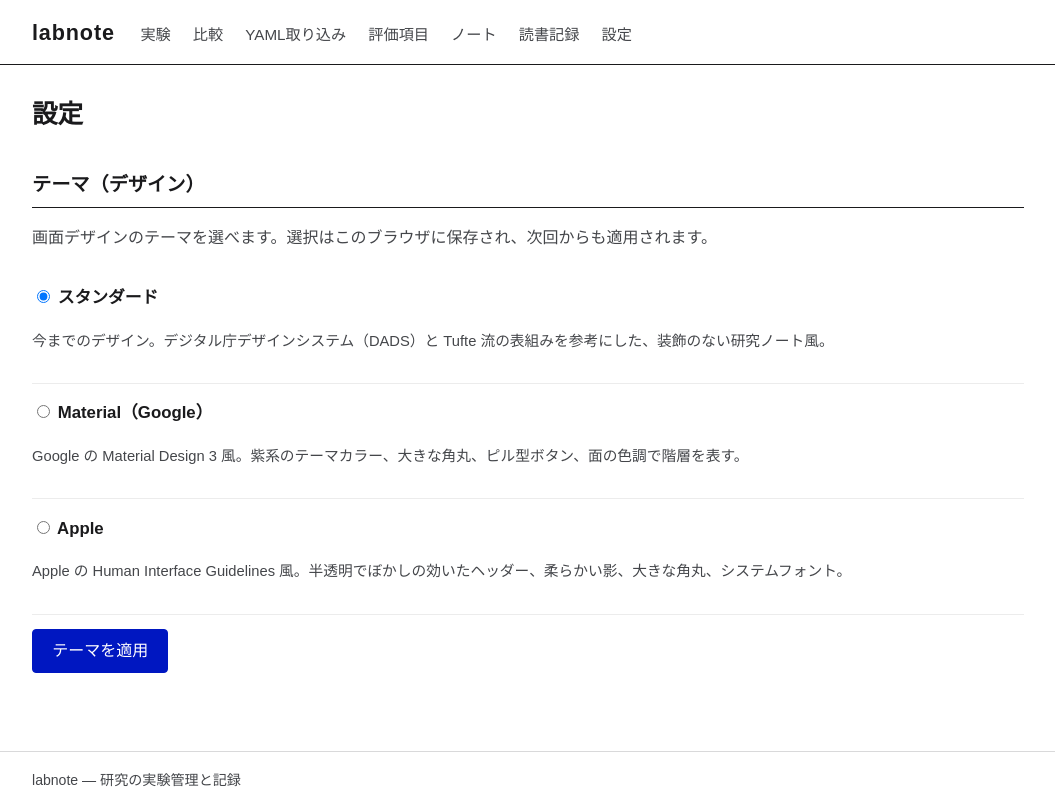
After one commit to riku213/labnote, a Django app: page /settings/ in a window 1280 px wide. The commit adds this page. Shown: the whole page, without its empty margins (112-1167 px from the left). Run offline with Django 5.2, Linux system fonts and the light colour scheme.

Commit message:
テーマ切り替え機能を追加（スタンダード／Material／Appleの3種、設定画面から変更可能）
Co-authored-by: Muse

```diff
--- a/config/settings.py
+++ b/config/settings.py
@@ -71,6 +71,7 @@ TEMPLATES = [
         'OPTIONS': {
             'context_processors': [
                 'django.template.context_processors.request',
+                'records.context_processors.theme',
                 'django.contrib.auth.context_processors.auth',
                 'django.contrib.messages.context_processors.messages',
             ],
--- /dev/null
+++ b/records/context_processors.py
@@ -0,0 +1,8 @@
+THEMES = ("standard", "material", "apple")
+
+
+def theme(request):
+    value = request.COOKIES.get("labnote_theme", "standard")
+    if value not in THEMES:
+        value = "standard"
+    return {"labnote_theme": value}
--- a/records/templates/records/base.html
+++ b/records/templates/records/base.html
@@ -1,22 +1,50 @@
 <!DOCTYPE html>
-<html lang="ja">
+<html lang="ja" data-theme="{{ labnote_theme|default:'standard' }}">
 <head>
 <meta charset="utf-8">
 <meta name="viewport" content="width=device-width, initial-scale=1">
 <title>{% block title %}labnote{% endblock %}</title>
-{% comment %}デザイン方針: デジタル庁デザインシステム(DADS)の色・余白・44pxタップ領域を参考にし、表は Tufte 流（罫線は最小限、縦罫なし、数値は右揃え＋等幅数字）に寄せた。グラデーション・影・装飾は使わない。{% endcomment %}
+{% comment %}テーマは「設定」画面で切り替え可能（Cookieに保存）。
+standard: デジタル庁デザインシステム(DADS)と Tufte 流の表組みを参考にした素朴なデザイン。
+material: Google Material Design 3 風（テーマカラー #6750A4、大きな角丸、ピル型ボタン、面の色調）。
+apple: Apple Human Interface Guidelines 風（半透明ヘッダー＋ぼかし、柔らかい影、大きな角丸）。{% endcomment %}
 <style>
-:root {
+:root, [data-theme="standard"] {
   --ink: #1a1a1c; --ink-2: #44464a; --line: #d9d9da; --line-soft: #ececec;
-  --blue: #0017c1; --blue-dark: #001078; --red: #b3261e; --bg-soft: #f5f5f4;
+  --blue: #0017c1; --blue-dark: #001078; --red: #b3261e; --bg: #fff; --bg-soft: #f5f5f4;
+  --card-bg: transparent; --header-bg: #fff; --header-blur: none;
+  --radius: 4px; --radius-sm: 4px; --btn-radius: 4px; --shadow: none;
+  --thumb: 150px; --font: "Hiragino Kaku Gothic ProN", "Hiragino Sans", "Noto Sans JP", sans-serif;
+  --candidate-pad: 0.9rem 0; --candidate-border: 1px solid var(--line-soft);
+}
+[data-theme="material"] {
+  --ink: #1d1b20; --ink-2: #49454f; --line: #cac4d0; --line-soft: #e6e0ee;
+  --blue: #6750a4; --blue-dark: #4f378b; --red: #b3261e; --bg: #fef7ff; --bg-soft: #f3edf7;
+  --card-bg: #f3edf7; --header-bg: #f3edf7;
+  --radius: 20px; --radius-sm: 12px; --btn-radius: 999px;
+  --shadow: 0 1px 2px rgba(0,0,0,.12), 0 4px 14px rgba(103,80,164,.10);
+  --thumb: 170px;
+  --candidate-pad: 1.1rem 1.2rem; --candidate-border: none;
+}
+[data-theme="apple"] {
+  --ink: #1d1d1f; --ink-2: #6e6e73; --line: #d2d2d7; --line-soft: #e8e8ed;
+  --blue: #0071e3; --blue-dark: #0060c9; --red: #d70015; --bg: #f5f5f7; --bg-soft: #fff;
+  --card-bg: #fff; --header-bg: rgba(251,251,253,.75); --header-blur: blur(14px);
+  --radius: 18px; --radius-sm: 10px; --btn-radius: 999px;
+  --shadow: 0 4px 18px rgba(0,0,0,.07);
+  --thumb: 170px; --font: -apple-system, BlinkMacSystemFont, "SF Pro Text", "Hiragino Kaku Gothic ProN", "Hiragino Sans", "Noto Sans JP", sans-serif;
+  --candidate-pad: 1.1rem 1.2rem; --candidate-border: none;
 }
 * { box-sizing: border-box; }
-body { margin: 0; color: var(--ink); background: #fff;
-  font-family: "Hiragino Kaku Gothic ProN", "Hiragino Sans", "Noto Sans JP", sans-serif;
+body { margin: 0; color: var(--ink); background: var(--bg);
+  font-family: var(--font);
   line-height: 1.8; font-size: 16px; }
 a { color: var(--blue); text-underline-offset: 3px; }
 a:hover { color: var(--blue-dark); }
-header.site { border-bottom: 1px solid var(--ink); }
+header.site { border-bottom: 1px solid var(--line); background: var(--header-bg);
+  backdrop-filter: var(--header-blur); -webkit-backdrop-filter: var(--header-blur);
+  position: sticky; top: 0; z-index: 10; }
+[data-theme="standard"] header.site { position: static; border-bottom-color: var(--ink); }
 header.site .inner { max-width: 1024px; margin: 0 auto; padding: 0.9rem 1rem 0.7rem;
   display: flex; flex-wrap: wrap; align-items: baseline; gap: 0.4rem 1.6rem; }
 .site-title { font-size: 1.35rem; font-weight: 700; letter-spacing: 0.04em; }
@@ -26,25 +54,35 @@ nav.main a:hover { color: var(--blue); text-decoration: underline; text-underlin
 main { max-width: 1024px; margin: 0 auto; padding: 1.6rem 1rem 4rem; }
 h1 { font-size: 1.6rem; line-height: 1.4; margin: 0.4rem 0 1rem; }
 h2 { font-size: 1.2rem; margin: 2.2rem 0 0.6rem; padding-bottom: 0.25rem; border-bottom: 1px solid var(--ink); }
+[data-theme="material"] h2, [data-theme="apple"] h2 { border-bottom: none; }
 h3 { font-size: 1.05rem; margin: 1.6rem 0 0.4rem; }
 p.lead { color: var(--ink-2); }
 table { border-collapse: collapse; margin: 0.8rem 0 1.4rem; width: 100%;
   border-top: 2px solid var(--ink); border-bottom: 1px solid var(--ink); }
+[data-theme="material"] table, [data-theme="apple"] table {
+  border-top: none; border-bottom: none; background: var(--card-bg);
+  border-radius: var(--radius); box-shadow: var(--shadow); overflow: hidden; }
 th, td { padding: 0.45rem 0.7rem; text-align: left; vertical-align: top; }
 thead th, tr.head th { border-bottom: 1px solid var(--ink); font-weight: 700; }
+[data-theme="material"] thead th, [data-theme="apple"] thead th { border-bottom: 1px solid var(--line); }
 tbody tr, tr.row { border-bottom: 1px solid var(--line-soft); }
 td.num, th.num { text-align: right; font-variant-numeric: tabular-nums; }
 td.best { font-weight: 700; }
 .note-cell { color: var(--ink-2); font-size: 0.9rem; }
 ul.plain { list-style: none; padding: 0; margin: 0.6rem 0; }
 ul.plain li { padding: 0.55rem 0; border-bottom: 1px solid var(--line-soft); }
+[data-theme="material"] ul.plain li, [data-theme="apple"] ul.plain li {
+  background: var(--card-bg); border-bottom: none; border-radius: var(--radius);
+  box-shadow: var(--shadow); padding: 0.7rem 1rem; margin: 0.5rem 0; }
 .meta { color: var(--ink-2); font-size: 0.92rem; }
 .btn { display: inline-block; background: var(--blue); color: #fff; border: 1px solid var(--blue);
-  padding: 0.55rem 1.2rem; border-radius: 4px; font-size: 1rem; cursor: pointer;
+  padding: 0.55rem 1.2rem; border-radius: var(--btn-radius); font-size: 1rem; cursor: pointer;
   text-decoration: none; min-height: 44px; line-height: 1.5; }
 .btn:hover { background: var(--blue-dark); color: #fff; }
-.btn.secondary { background: #fff; color: var(--blue); }
-.btn.secondary:hover { background: #eef1ff; }
+.btn.secondary { background: transparent; color: var(--blue); }
+[data-theme="material"] .btn.secondary { background: #eaddff; border-color: transparent; color: #21005d; }
+[data-theme="apple"] .btn.secondary { background: #e8e8ed; border-color: transparent; color: var(--ink); }
+.btn.secondary:hover { opacity: .85; }
 .btn.danger { background: var(--red); border-color: var(--red); }
 .btn.small { padding: 0.25rem 0.8rem; min-height: 36px; font-size: 0.9rem; }
 form p { margin: 0.9rem 0; }
@@ -52,33 +90,39 @@ label { font-weight: 700; font-size: 0.95rem; }
 input[type=text], input[type=number], input[type=date], input[type=url],
 input[type=file], select, textarea {
   display: block; width: 100%; max-width: 42rem; margin-top: 0.3rem;
-  padding: 0.55rem 0.7rem; border: 1px solid #767676; border-radius: 4px;
-  font: inherit; background: #fff; }
+  padding: 0.55rem 0.7rem; border: 1px solid #767676; border-radius: var(--radius-sm);
+  font: inherit; background: #fff; color: var(--ink); }
+[data-theme="material"] input, [data-theme="material"] select, [data-theme="material"] textarea,
+[data-theme="apple"] input, [data-theme="apple"] select, [data-theme="apple"] textarea { border-color: var(--line); }
 input:focus, select:focus, textarea:focus { outline: 2px solid var(--blue); outline-offset: 1px; }
 .helptext { color: var(--ink-2); font-size: 0.88rem; }
 .messages { list-style: none; padding: 0; margin: 0 0 1.2rem; }
 .messages li { background: var(--bg-soft); border-left: 4px solid var(--ink);
-  padding: 0.6rem 0.9rem; margin: 0.4rem 0; }
+  padding: 0.6rem 0.9rem; margin: 0.4rem 0; border-radius: var(--radius-sm); }
 .messages li.error { border-left-color: var(--red); }
 .messages li.warning { border-left-color: #b26a00; }
 pre.body { white-space: pre-wrap; font: inherit; background: none; padding: 0; margin: 0.4rem 0 1rem; }
 figure { margin: 1rem 0; }
-figure img.att { max-width: 100%; border: 1px solid var(--line); }
+figure img.att { max-width: 100%; border: 1px solid var(--line); border-radius: var(--radius-sm); }
 figcaption { color: var(--ink-2); font-size: 0.92rem; margin-top: 0.3rem; }
-.candidate { display: flex; gap: 1rem; padding: 0.9rem 0; border-bottom: 1px solid var(--line-soft); }
-.candidate img.cover { width: 80px; height: auto; align-self: flex-start; border: 1px solid var(--line); }
-.candidate .info { flex: 1; }
-footer.site { border-top: 1px solid var(--line); color: var(--ink-2); font-size: 0.88rem; }
-footer.site .inner { max-width: 1024px; margin: 0 auto; padding: 1rem; }
-.meter { background: var(--line-soft); height: 6px; margin-top: 4px; min-width: 90px; }
-.meter > span { display: block; height: 6px; background: var(--blue); }
+.candidate { display: flex; gap: 1.2rem; padding: var(--candidate-pad);
+  border-bottom: var(--candidate-border); background: var(--card-bg);
+  border-radius: var(--radius); box-shadow: var(--shadow); margin: 0.8rem 0; }
+[data-theme="standard"] .candidate { box-shadow: none; margin: 0; border-radius: 0; }
+.candidate img.cover { width: var(--thumb); height: auto; align-self: flex-start;
+  border: 1px solid var(--line); border-radius: var(--radius-sm); }
+.candidate .info { flex: 1; min-width: 0; }
+.meter { background: var(--line-soft); height: 6px; margin-top: 4px; min-width: 90px; border-radius: 3px; }
+.meter > span { display: block; height: 6px; background: var(--blue); border-radius: 3px; }
 .bar-row { display: flex; align-items: center; gap: 0.7rem; margin: 0.25rem 0; }
 .bar-code { width: 5.5rem; text-align: right; font-variant-numeric: tabular-nums; color: var(--ink-2); font-size: 0.92rem; }
-.bar-track { flex: 1; background: var(--line-soft); height: 18px; }
-.bar-fill { height: 18px; }
+.bar-track { flex: 1; background: var(--line-soft); height: 18px; border-radius: var(--radius-sm); }
+.bar-fill { height: 18px; border-radius: var(--radius-sm); }
 .bar-value { width: 6.5rem; font-variant-numeric: tabular-nums; font-size: 0.95rem; }
 .chart-block { margin: 1.2rem 0 1.8rem; }
 .chart-block h3 { margin-bottom: 0.4rem; border: none; }
+footer.site { border-top: 1px solid var(--line); color: var(--ink-2); font-size: 0.88rem; }
+footer.site .inner { max-width: 1024px; margin: 0 auto; padding: 1rem; }
 </style>
 </head>
 <body>
@@ -91,6 +135,7 @@ footer.site .inner { max-width: 1024px; margin: 0 auto; padding: 1rem; }
 <a href="{% url 'records:definition_list' %}">評価項目</a>
 <a href="{% url 'records:note_list' %}">ノート</a>
 <a href="{% url 'records:reading_list' %}">読書記録</a>
+<a href="{% url 'records:settings' %}">設定</a>
 </nav>
 </div></header>
 <main>
--- /dev/null
+++ b/records/templates/records/settings.html
@@ -0,0 +1,18 @@
+{% extends 'records/base.html' %}
+{% block content %}
+<h1>設定</h1>
+<h2>テーマ（デザイン）</h2>
+<p class="lead">画面デザインのテーマを選べます。選択はこのブラウザに保存され、次回からも適用されます。</p>
+<form method="post">
+{% csrf_token %}
+{% for value, name, desc in themes %}
+<div class="candidate">
+<div class="info">
+<label style="font-size: 1.05rem;"><input type="radio" name="theme" value="{{ value }}" {% if value == current %}checked{% endif %}> {{ name }}</label>
+<p class="meta">{{ desc }}</p>
+</div>
+</div>
+{% endfor %}
+<p><button class="btn" type="submit">テーマを適用</button></p>
+</form>
+{% endblock %}
--- a/records/urls.py
+++ b/records/urls.py
@@ -6,6 +6,7 @@ app_name = 'records'
 
 urlpatterns = [
     path('', views.home, name='home'),
+    path('settings/', views.settings_view, name='settings'),
     path('experiments/', views.experiment_list, name='experiment_list'),
     path('experiments/new/', views.experiment_create, name='experiment_create'),
     path('experiments/compare/', views.experiment_compare, name='experiment_compare'),
--- a/records/views.py
+++ b/records/views.py
@@ -8,6 +8,31 @@ from .forms import (AttachmentForm, ExperimentForm, ImportForm,
                     MetricDefinitionForm, NoteForm, ReadingForm)
 from .importer import ImportError_, parse_result_yaml, save_result
 from .models import (Attachment, Experiment, MetricDefinition, Note, Reading)
+
+
+THEME_INFO = [
+    ("standard", "スタンダード", "今までのデザイン。デジタル庁デザインシステム（DADS）と Tufte 流の表組みを参考にした、装飾のない研究ノート風。"),
+    ("material", "Material（Google）", "Google の Material Design 3 風。紫系のテーマカラー、大きな角丸、ピル型ボタン、面の色調で階層を表す。"),
+    ("apple", "Apple", "Apple の Human Interface Guidelines 風。半透明でぼかしの効いたヘッダー、柔らかい影、大きな角丸、システムフォント。"),
+]
+
+
+def settings_view(request):
+    theme_keys = {t[0] for t in THEME_INFO}
+    current = request.COOKIES.get("labnote_theme", "standard")
+    if current not in theme_keys:
+        current = "standard"
+    if request.method == "POST":
+        chosen = request.POST.get("theme", "standard")
+        if chosen not in theme_keys:
+            chosen = "standard"
+        response = redirect("records:settings")
+        response.set_cookie("labnote_theme", chosen, max_age=60 * 60 * 24 * 365,
+                            samesite="Lax")
+        messages.success(request, "テーマを変更しました")
+        return response
+    return render(request, "records/settings.html",
+                  {"themes": THEME_INFO, "current": current})
 
 
 def home(request):
```
Also changed, not shown: records/tests.py (+20 -0 lines).
